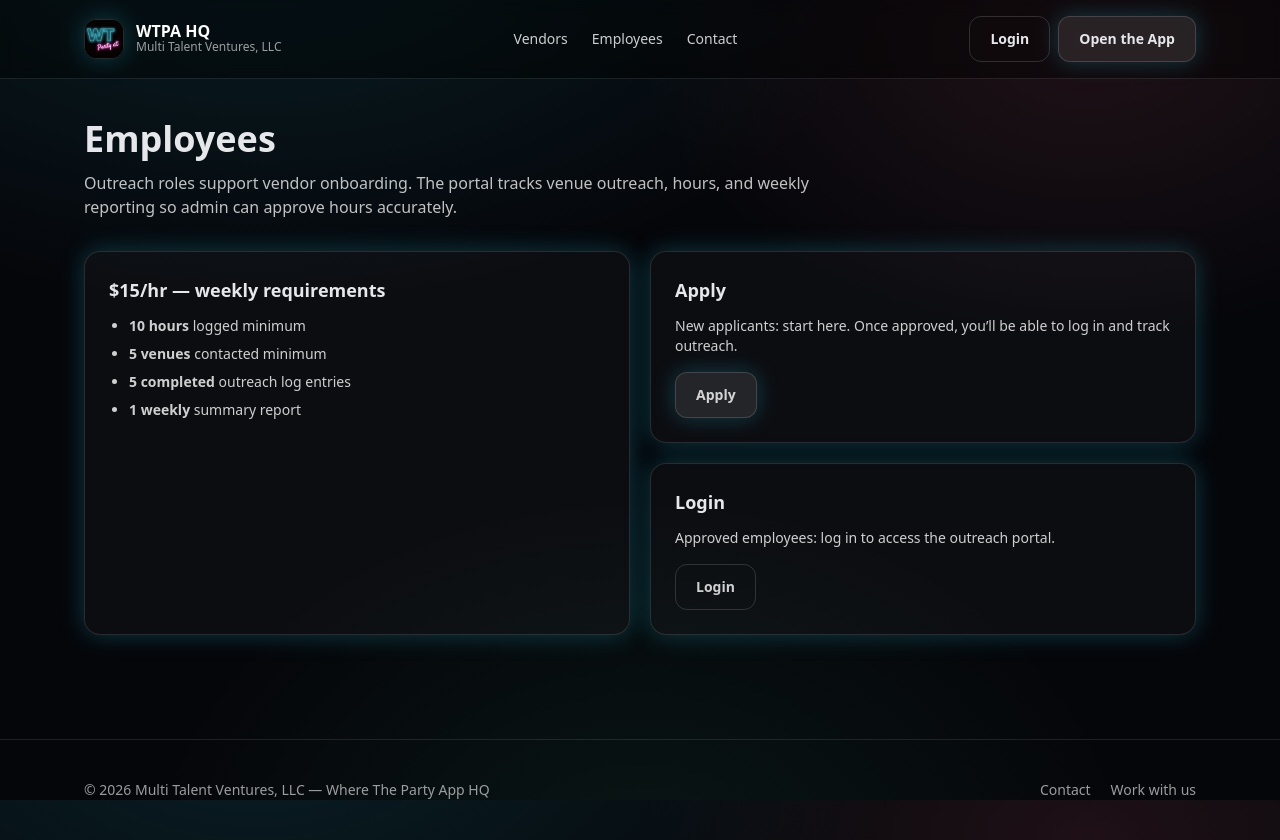
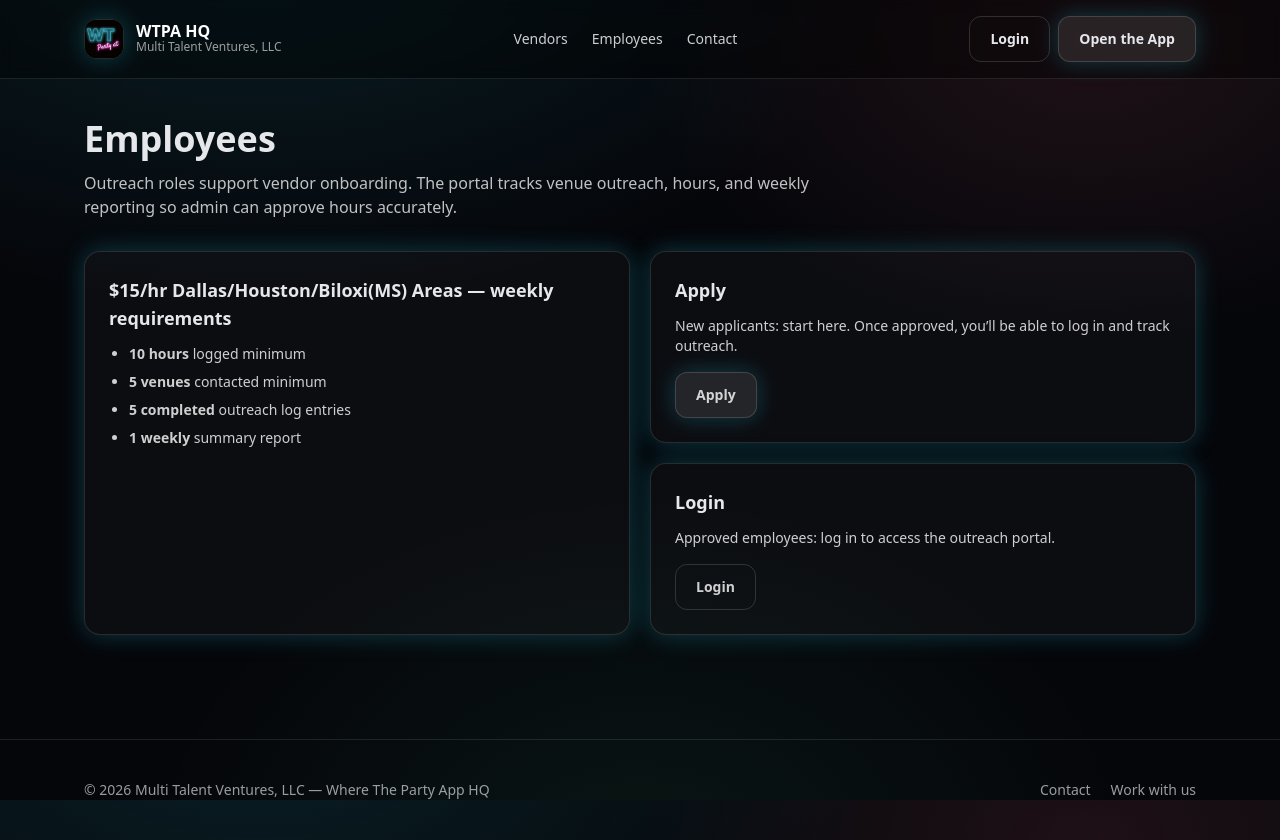
Before and after one commit to krimdelakrim/wtpa-hq, a Next.js app: page /employees in a window 1280 px wide. Built offline with nearby package versions, Linux system fonts and the light colour scheme.

Commit message:
centralize app store links + fix play store env usage

```diff
--- a/app/(public)/employees/page.tsx
+++ b/app/(public)/employees/page.tsx
@@ -13,7 +13,7 @@ export default function Employees() {
       </div>
 
       <div className="grid md:grid-cols-2 gap-5">
-        <NeonCard title="$15/hr — weekly requirements">
+        <NeonCard title="$15/hr Dallas/Houston/Biloxi(MS) Areas — weekly requirements">
           <ul className="list-disc pl-5 space-y-2">
             <li><b>10 hours</b> logged minimum</li>
             <li><b>5 venues</b> contacted minimum</li>
```
